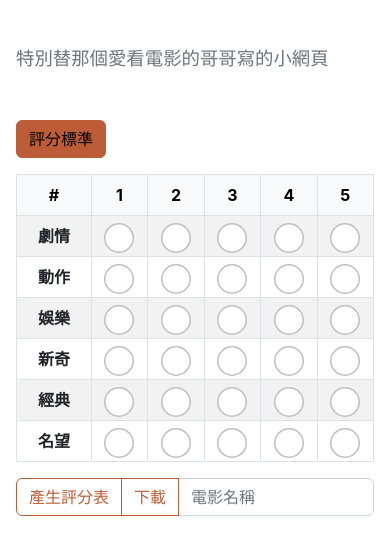
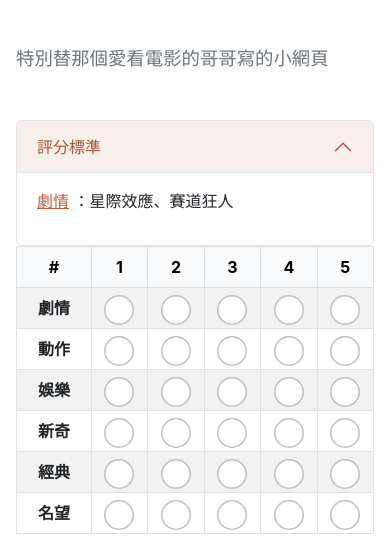
Before and after one commit to daimom/movieRating, a plain HTML site: page index.html in a window 390 px wide. Shown: the part 273-820 px from the top of the page. Drawn offline with nearby package versions, Linux system fonts and the light colour scheme; a web font is replaced by a local one.

Commit message:
test on phone

```diff
--- a/index.html
+++ b/index.html
@@ -52,12 +52,29 @@
                         電影評分表
                     </div>
                     <p class="lead mb-5">特別替那個愛看電影的哥哥寫的小網頁</p>
-                    <p>
+                    <!-- <p>
                         <button class="btn btn-primary" type="button" data-bs-toggle="collapse" data-bs-target="#collapseWidthExample" aria-expanded="false" aria-controls="collapseWidthExample">
                             評分標準
                           </button>
-                    </p>
-                    <div class="collapse" id="collapseWidthExample">
+                    </p> -->
+                    <div class="accordion" id="accordionExample">
+                        <div class="accordion-item">
+                          <h2 class="accordion-header" id="headingOne">
+                            <button class="accordion-button" type="button" data-bs-toggle="collapse" data-bs-target="#collapseOne" aria-expanded="true" aria-controls="collapseOne">
+                              評分標準
+                            </button>
+                          </h2>
+                          <div id="collapseOne" class="accordion-collapse collapse show" aria-labelledby="headingOne" data-bs-parent="#accordionExample">
+                            <div class="accordion-body">
+                                <p>
+                                    <a href="" data-bs-toggle="tooltip" data-bs-placement="right" title="故事性" >劇情</a>
+                                    ：星際效應、賽道狂人
+                                </p>
+                            </div>
+                          </div>
+                        </div>
+                    </div>
+                    <!-- <div class="collapse" id="collapseWidthExample">
                         <div class="card card-body">
                             <p>
                                 <a href="" data-bs-toggle="tooltip" data-bs-placement="right" title="故事性" >劇情</a>
@@ -69,7 +86,7 @@
                             <p>經典：世界末日、</p>
                             <p>名望：沙丘、克里斯多福·諾蘭</p>
                         </div>
-                    </div>
+                    </div> -->
                     <table class="table table-striped table-hover table-bordered  text-center">
                         <thead class="table-light">
                           <tr>
```
